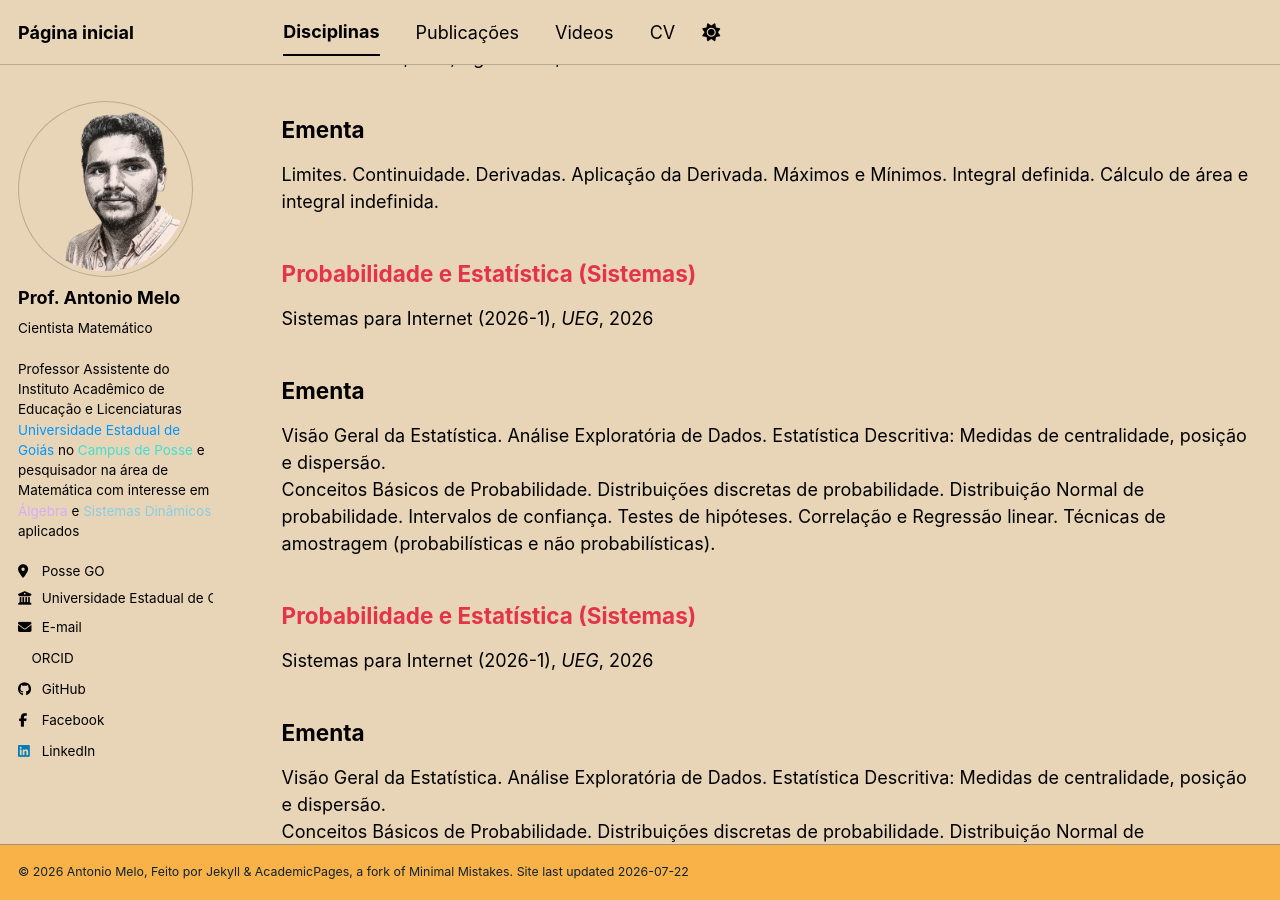
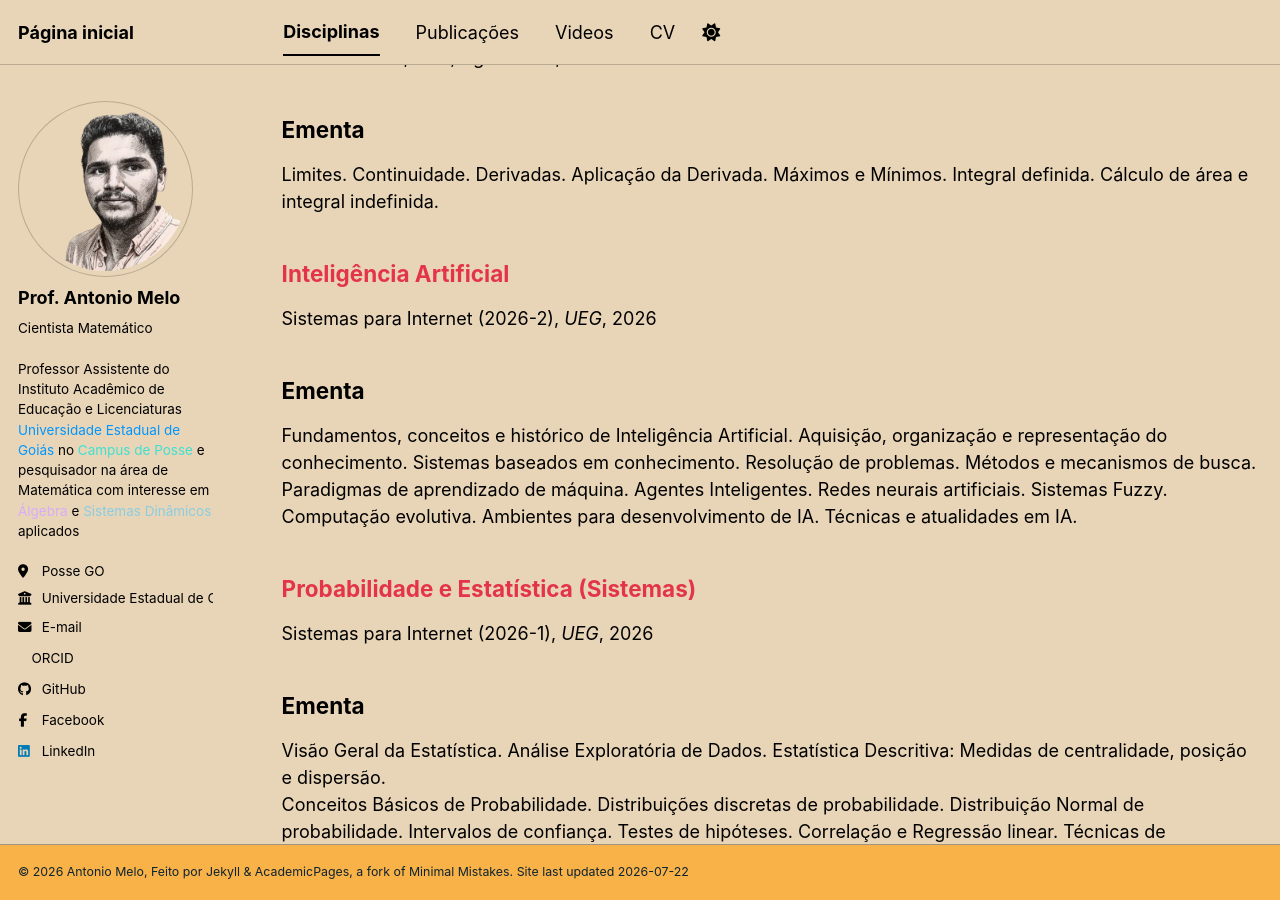
Before and after one commit to antmelo/antmelo.github.io, a Jekyll site: the page built from _pages/teaching.html, in a window 1280 px wide and 900 px high, scrolled down 517 px. Built offline with Jekyll 4.4.1, drawn with Linux system fonts in a browser that asks for light colours; nearby versions of some CDN libraries; a style sheet for code colours, icons or effects is not loaded; some of the changed lines change nothing that is shown.

Commit message:
Update 2026-2-ia.md

```diff
--- a/_teaching/2026-2-ia.md
+++ b/_teaching/2026-2-ia.md
@@ -1,45 +1,39 @@
 ---
-title: "Probabilidade e Estatística (Sistemas)"
+title: "Inteligência Artificial"
 collection: teaching
-type: "Sistemas para Internet (2026-1)"
-permalink: /teaching/2026-1-probabilidade
+type: "Sistemas para Internet (2026-2)"
+permalink: /teaching/2026-2-ia
 venue: "UEG"
-date: 2026-02-14
+date: 2026-08-13
 location: "Posse, Goiás"
 katex: true
 ---
 
 ## Ementa
-Visão Geral da Estatística. Análise Exploratória de Dados. Estatística Descritiva: Medidas de centralidade, posição e dispersão.
-Conceitos Básicos de Probabilidade. Distribuições discretas de probabilidade. Distribuição Normal de probabilidade. Intervalos de confiança. Testes de hipóteses.
-Correlação e Regressão linear. Técnicas de amostragem (probabilísticas e não probabilísticas).
+Fundamentos, conceitos e histórico de Inteligência Artificial. Aquisição, organização e representação do conhecimento. Sistemas baseados em conhecimento. Resolução de problemas. Métodos e mecanismos de busca. Paradigmas de aprendizado de máquina. Agentes Inteligentes.
+Redes neurais artificiais. Sistemas Fuzzy. Computação evolutiva. Ambientes para desenvolvimento de IA. Técnicas e atualidades em IA.
 
 
 ## Bibliografia Básica
 
-1. BUSSAB, W. O.; MORETIN, P.A. Estatística Básica. 9ª ed. São Paulo: Saraiva, 2017. [Link Gnuteca](https://app.minhabiblioteca.com.br/reader/books/9788571441484/)
-2. MAGALHÃES, M. N.; LIMA, A. C. P. Noções de Probabilidade e Estatística. 6ª ed. São Paulo: Edusp, 2008.
-3. CRESPO, A. A. Estatística fácil. 19. ed. São Paulo: Saraiva, 2009. 232p. [Link Gnuteca](https://app.minhabiblioteca.com.br/reader/books/9788571440814/)
-4. TRIOLA, Mário F. Introdução à Estatística. 10ª ed. Rio de Janeiro: LTC, 2008.
+1. LUGER, George F. Inteligência Artificial. 6a ed. São Paulo: Pearson, 2013.
+2. MEDEIROS, Luciano Frontino de. Inteligência artificial aplicada: uma abordagem introdutória. Curitiba: InterSaberes, 2018.
+3. FACELI, Katti; LORENA, Ana C.; GAMA, João; AL, et. Inteligência Artificial - Uma Abordagem de Aprendizado de Máquina. Rio de Janeiro: LTC, 2021.
 
 ## Referências Bibliográficas Complementares
 
-4. LARSON, R.; FARBER, B. Estatística Aplicada. 4ª ed. São Paulo: Pearson Prentice Hall, 2010.
-5. MARTINS, G A.; DOMINGUES, O. Estatística geral e aplicada. 4ª ed. São Paulo, Atlas, 2011.
-6. COSTA, G. G. O. Curso de estatística básica. São Paulo, Atlas, 2011.
-7. MORETTIN, L. G. Probabilidade e Inferência. Volume Único – São Paulo: Pearson Prentice Hall, 2010.
-8. SPIEGEL, M. R.; SCHILLER, J.; SRINIVASAN, A. Probabilidade e Estatística. Coleção Schaum 3ª ed. Porto Alegre: Bookman,2013.
+4. HAYKIN, Simon. Redes neurais princípios e prática. Bookman, Porto Alegre, 2001.
+5. LUGGER, George F. Inteligência artificial: estruturas e estratégias para a resolução de problemas complexos. 4a ed. Bookman, Porto Alegre, 2004.
+6. NETO, Palma; GARCIA, Luiz. Introdução às Redes Neurais Construtivas. São Carlos. EDUFSCAR, 2005.
+7. LUDWIG Jr., Oswaldo. Redes neurais princípios e prática. Rio de Janeiro, Ciência Moderna, 2007.
+8. LUDWIG Júnior, Oswaldo. Redes Neurais: fundamentos e aplicações com programas em C. Rio de Janeiro, Ciência Moderna, 2007.
 
 
 ### O texto base do curso será:
 
-   > MELO, A. **Fundamentos de Probabilidade e Estatística** , 1a ed., 2026.
+   > MELO, A. **Fundamentos de Estatística e Aprendizado de Máquina com a linguagem Julia** , 1a ed., 2026.
 
 que está disponível para [Download Aqui](https://antmelo.github.io/files/prob.pdf){: .btn}
-
-
-**Atenção!** A atividade do Estudo Dirigido referente ao feriado está disponível abaixo! Não vacile! Teremos nosso momento de discussão em sala mas eu não faço milagre! Não adianta eu explicar se você não estiver disposto a entender! E para entender tem que revisar (quantas vezes forem necessárias...)
-{: .notice .notice--success}
 
 
 ## Listas de Exercícios para fazer e contabilizar pontos complementares
@@ -47,36 +41,7 @@ que está disponível para [Download Aqui](https://antmelo.github.io/files/prob.
 |   Página    | Questões  |  Adicionado em   |              Descrição                                  |
 | --------    | -----     | -------------    | ------------------------------------------------------- |
 | 17, 21   |  todos    |   12/02   | Fazer e preparar para apresentação em sala na aula seguinte.   |
-| 28 e 29   |  todos ainda não feitos ou que você não entendeu    |   27/03   | Fazer e preparar para apresentação em sala na aula seguinte (haverá sorteio de ordem dessa vez).   |
-| 34   |  todos    |   27/03   | Fazer e preparar para apresentação em sala na aula seguinte (haverá sorteio de ordem dessa vez).   |
-| 35 a 41   |     |   27/03   | Leia sobre os Principais Modelos Discretos para discussão em sala (se estiver fácil, pode olhar o capítulo 4 também &#128527;).   |
-| 63 a 73   |     |   21/05   | Variáveis contínuas e Modelos: assunto para a atividade dirigida em sala no dia 11/06 (se estiver fácil, pode olhar o capítulo 7 também &#128527;).   |
-| Cap. 7   |     |    | Sugestão de solução do Simulado sobre Teste de Hipóteses  [Download Aqui](https://antmelo.github.io/files/EstatSim3.pdf){: .btn .btn--danger}   |
 
-Você continua dizendo que chegou no seu limite, mas eu olho para você e só vejo
-alguém acostumado a parar cedo demais. A maioria nunca descobre do que realmente é capaz, porque foge no primeiro sinal de desconforto, dor, pressão, fracasso, cansaço. Basta sentir qualquer uma dessas coisas e imediatamente começam as desculpas.
-"Talvez eu devesse parar. Talvez isso não seja para mim". Não. Você só viveu tempo demais abaixo da sua capacidade. Quanto
-mais foge da pressão, mais fraco se torna. Você quer evolução sem dor, resultado sem sacrifício, força sem
-pressão. Sua mente ficou fraca, não por falta de potencial, mas por excesso de facilidade.
-
-Existe um momento durante a dor em que sua mente começa a mentir para você. "Chega, descansa. Você já fez o suficiente" e o mais perigoso é que ela usa a sua própria voz. Por isso tanta gente acredita nas próprias limitações. Nunca aprenderam a enfrentar a si mesmas.
-Escute isso com atenção. Sua mente pode ser sua maior aliada ou a prisão que enterra seu potencial. Quanto da sua
-vida foi construída por escolha? E quanto foi construída por medo? Medo de falhar, medo de não conseguir, medo de sair do confortável.
-Você chama isso de prudência, mas muitas vezes é apenas covardia disfarçada. As pessoas adoram falar sobre potencial, mas poucas estão dispostas a pagar o preço dele. Quer saber o que desperta força de verdade? Responsabilidade.
-O momento em que você para de culpar o passado, as circunstâncias, o cansaço e assume o controle da própria mente. Porque ninguém virá salvar você.
-
-Essa jornada é sua. Há uma versão sua, muito mais forte, mais disciplinada, mais resistente, esperando para nascer.
-Mas ela continua presa atrás das desculpas, da procrastinação e da necessidade constante de conforto.
-Entenda uma coisa, toda transformação exige destruição. A preguiça precisa acabar. Autossabotagem
-precisa acabar. A mentalidade fraca precisa acabar. Enquanto continuar protegendo essas coisas,
-continuará vivendo abaixo da sua capacidade.
-E caráter não é construído nos dias fáceis, é construído nos dias em que sua
-mente implora para parar e você continua mesmo assim. O mundo não recompensa intenções, recompensa resistência.
-Porque intenção sem ação é apenas fantasia.  Se continuar escolhendo conforto,
-continuará fraco. Mas se decidir enfrentar a dor, a pressão, o desgaste, algo dentro de você vai despertar. Uma
-força que não depende de motivação, uma disciplina que não depende de emoção. E quando isso acontecer, você vai perceber
-o limite nunca esteve no seu corpo, sempre esteve na maneira como você pensava. Então, siga em frente. Mesmo
-cansado, mesmo inseguro, mesmo sentindo dor, continue, porque a força que você procura só aparece depois do ponto onde a maioria desiste.
 
 ![](https://media1.giphy.com/media/v1.Y2lkPTc5MGI3NjExeGlzcWllZm04dzRmbWoxaWNpZGt1MXdrajl6ZDFkc2ljd2JlNmR4aSZlcD12MV9pbnRlcm5hbF9naWZfYnlfaWQmY3Q9Zw/bHHat1SlV1VbnTxWCP/giphy.gif)
 
```
